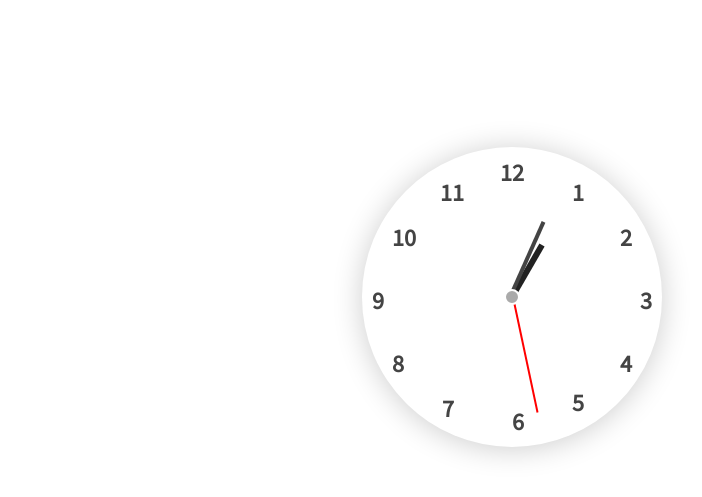
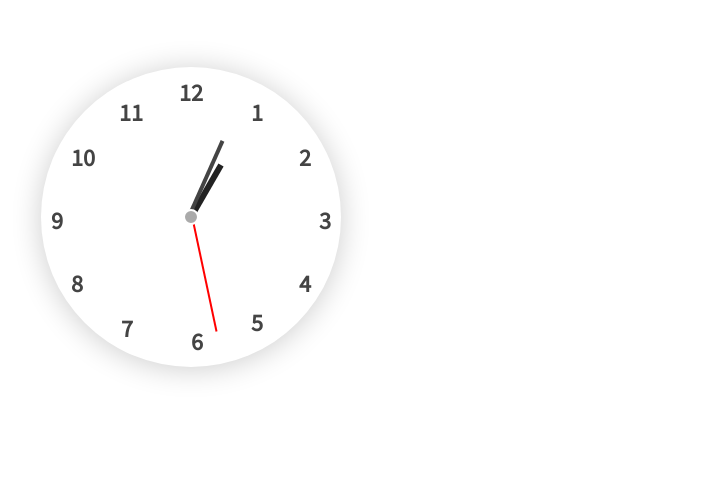
Before and after one commit to dionegoh/hacknroll_mampos, a React (Create React App) app: page / in a window 1280 px wide. Shown: the part 103-600 px from the top of the page, without its empty margins (128-830 px from the left). Built offline with nearby package versions, Linux system fonts and the light colour scheme.

Commit message:
add chakra grid and align clock

```diff
--- a/package.json
+++ b/package.json
@@ -3,9 +3,13 @@
   "version": "0.1.0",
   "private": true,
   "dependencies": {
+    "@chakra-ui/react": "^2.4.8",
+    "@emotion/react": "^11.10.5",
+    "@emotion/styled": "^11.10.5",
     "@testing-library/jest-dom": "^5.16.5",
     "@testing-library/react": "^13.4.0",
     "@testing-library/user-event": "^13.5.0",
+    "framer-motion": "^8.4.3",
     "react": "^18.2.0",
     "react-dom": "^18.2.0",
     "react-scripts": "5.0.1",
--- a/src/App.js
+++ b/src/App.js
@@ -1,11 +1,21 @@
 import logo from './logo.svg';
 import './App.css';
 import Clock from './components/clock';
+import { Grid, GridItem } from '@chakra-ui/react'
 
 function App() {
   return (
+    <Grid h="100vh"
+          templateColumns='repeat(2, 1fr)'
+          templateRows='repeat(5, 1fr)'
+          gap={4}>
+      <GridItem colSpan={1} rowSpan={4} >
+        <Clock></Clock>
+      </GridItem>
+      <GridItem colSpan={1}>
+     </GridItem>
+    </Grid>
 
-    <Clock></Clock>
 
   );
 }
--- a/src/components/clock.css
+++ b/src/components/clock.css
@@ -9,7 +9,7 @@
   width: 300px;
   height: 300px;
   border-radius: 50%;
-  position: absolute;
+  position: relative;
   top: 50%;
   left: 50%;
   transform: translate(-50%, -50%);
```
Also changed, not shown: 1 other file (tests, documents, lock files or other folders).
